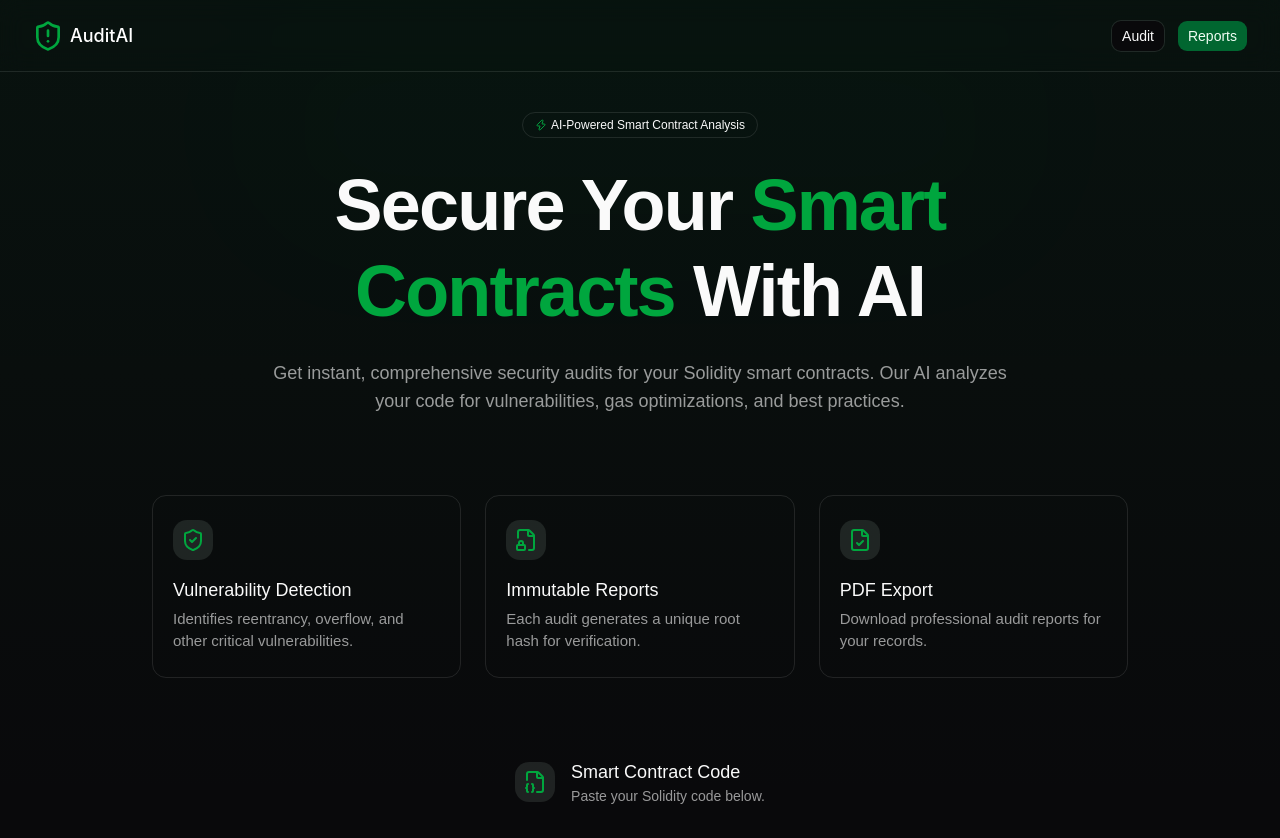
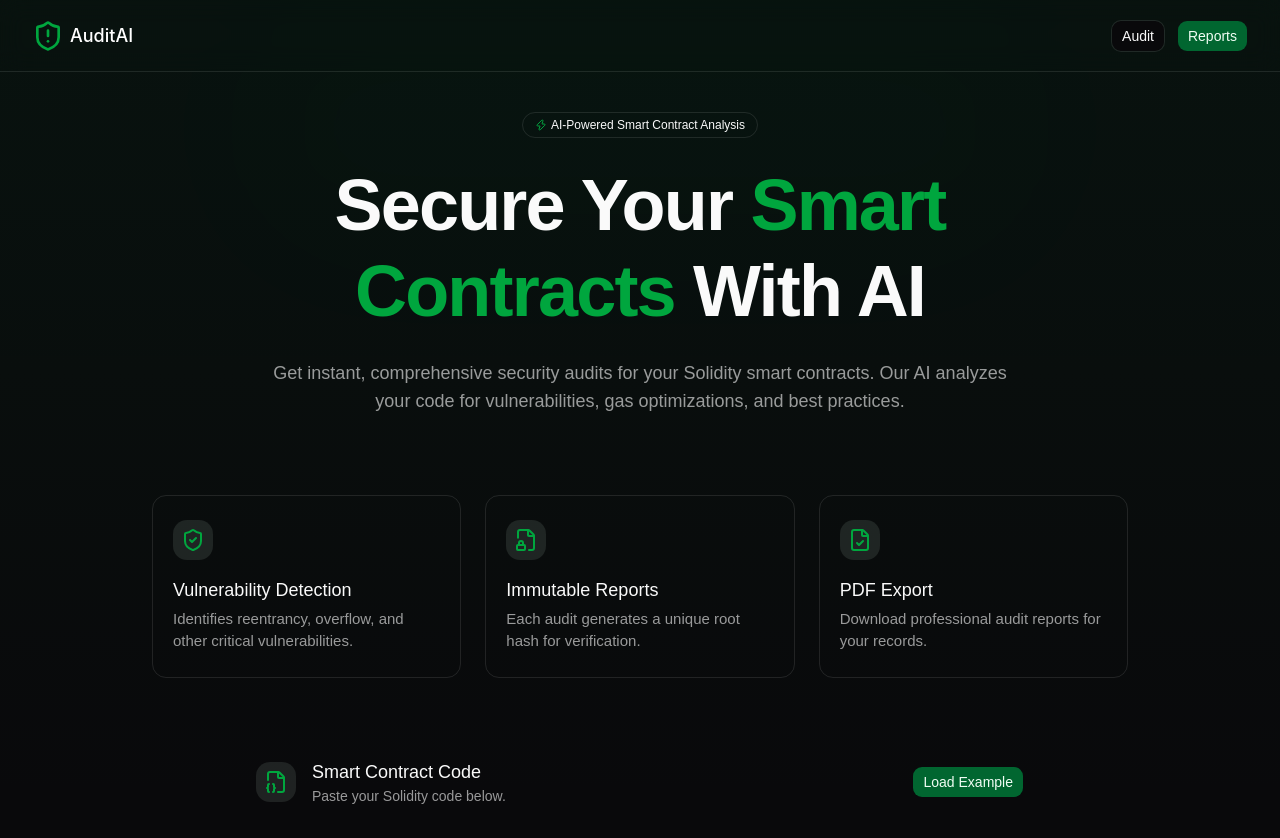
Before and after one commit to AlejandroPanos/ethglobal-ai-auditor, a React (Vite) app in the folder frontend/: page / in a window 1280 px wide. Built offline with nearby package versions, Linux system fonts and the light colour scheme.

Commit message:
[add] - Code editor header

```diff
--- a/frontend/src/features/code/components/CodeEditor.tsx
+++ b/frontend/src/features/code/components/CodeEditor.tsx
@@ -1,16 +1,20 @@
 import Banner from "@/components/Banner";
+import { Button } from "@/components/ui/button";
 import { FileBracesCorner } from "lucide-react";
 
 const CodeEditor = () => {
   return (
     <>
       <div className="flex items-center justify-center my-8 px-6 ">
-        <div className="max-w-4xl">
-          <Banner
-            icon={FileBracesCorner}
-            title="Smart Contract Code"
-            description="Paste your Solidity code below."
-          />
+        <div className="w-full max-w-3xl">
+          <div className="flex items-center justify-between w-full gap-4">
+            <Banner
+              icon={FileBracesCorner}
+              title="Smart Contract Code"
+              description="Paste your Solidity code below."
+            />
+            <Button>Load Example</Button>
+          </div>
         </div>
       </div>
     </>
```
